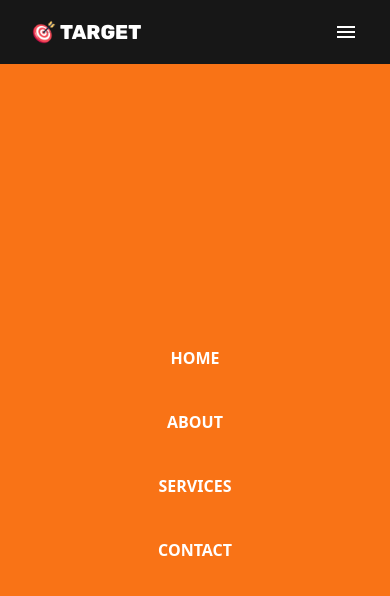
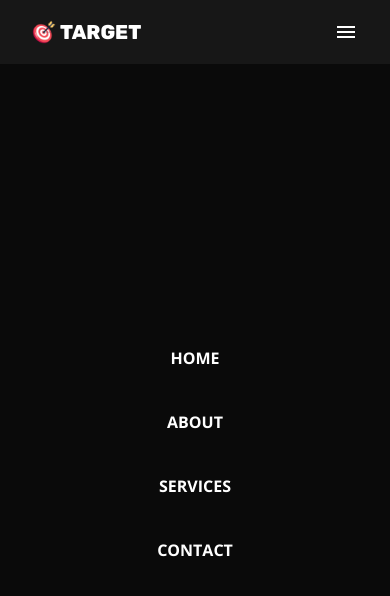
Before and after one commit to rabdevph/reactjs-navbar, a React (Vite) app: page / in a window 390 px wide. Both pictures are taken after a click on the button 346 px from the left and 32 px from the top of the page. Shown: the top 596 px of the page. Built offline with nearby package versions, Linux system fonts and the light colour scheme.

Commit message:
Modify style

```diff
--- a/src/index.css
+++ b/src/index.css
@@ -28,10 +28,18 @@
   }
 }
 
-.nav-list.active {
+.nav-list.mobile {
   @apply flex items-center justify-center h-custom w-full;
 }
 
-.nav-list-item.active {
-  @apply flex items-center justify-center text-base font-bold h-16 w-full hover:bg-neutral-950;
+.nav-list-item.selected {
+  @apply md:bg-orange-500;
 }
+
+.nav-list.mobile > .nav-list-item {
+  @apply flex items-center justify-center text-base font-bold h-16 w-full active:font-black md:active:font-bold;
+}
+
+.nav-list.mobile > .nav-list-item.selected {
+  @apply bg-orange-500;
+}
--- a/src/sections/Navbar/Navbar.jsx
+++ b/src/sections/Navbar/Navbar.jsx
@@ -1,44 +1,56 @@
+/* eslint-disable jsx-a11y/no-noninteractive-element-interactions */
+/* eslint-disable jsx-a11y/click-events-have-key-events */
 import Brand from '../../components/Brand/Brand.jsx';
 import Hamburger from '../../assets/icons/hamburger.svg';
-import { useRef, useState } from 'react';
+import { useState } from 'react';
 
 const Navbar = () => {
-  const [isActive, setIsActive] = useState(false);
-  const navListRef = useRef(null);
+  const [isMobile, setIsMobile] = useState(false);
+  const [selectedItem, setSelectedItem] = useState(null);
 
-  const linkArray = ['HOME', 'ABOUT', 'SERVICES', 'CONTACT'];
+  const linkArray = [
+    { id: 1, text: 'HOME' },
+    { id: 2, text: 'ABOUT' },
+    { id: 3, text: 'SERVICES' },
+    { id: 4, text: 'CONTACT' },
+  ];
 
-  const handleClickHamburger = () => {
-    setIsActive((prevState) => !prevState);
+  const handleItemClick = (id) => {
+    setSelectedItem(id);
+    setIsMobile(false);
+  };
+
+  const handleHambugerClick = () => {
+    setIsMobile((prevState) => !prevState);
   };
 
   return (
-    <nav className='nav | flex items-center justify-between bg-neutral-900 text-white h-16 w-full px-8 relative'>
+    <nav className='nav | font-opensans flex items-center justify-between bg-neutral-900 text-white h-16 w-full px-8 relative'>
       <Brand />
       <div className='nav-links | flex items-center h-full'>
         <button
           type='button'
           className='hamburger | block bg-transparent border-none cursor-pointer outline-none md:hidden'
-          onClick={handleClickHamburger}
+          onClick={handleHambugerClick}
         >
           <img src={Hamburger} alt='' />
         </button>
 
         <ul
-          ref={navListRef}
           className={`nav-list ${
-            isActive ? 'active' : ''
-          } | flex flex-col justify-center bg-orange-500 absolute top-full right-0 w-0 h-0 text-base | md:flex-row md:bg-transparent md:static md:top-auto md:right-auto md:w-max md:h-full`}
+            isMobile ? 'mobile' : ''
+          } | flex flex-col justify-center bg-neutral-950 absolute top-full right-0 w-0 h-0 text-base | md:flex-row md:bg-transparent md:static md:top-auto md:right-auto md:w-max md:h-full`}
         >
           {linkArray.map((link) => {
             return (
               <li
-                key={link}
+                key={link?.id}
                 className={`nav-list-item ${
-                  isActive ? 'active' : ''
-                } | hidden | md:flex md:items-center md:justify-center md:cursor-pointer md:font-bold md:h-full md:w-full md:p-4 md:relative md:hover:bg-neutral-950`}
+                  selectedItem === link.id ? 'selected' : 'not-selected'
+                } | hidden | md:flex md:items-center md:justify-center md:cursor-pointer md:font-bold md:h-full md:w-full md:p-4 md:relative md:hover:bg-orange-500`}
+                onClick={() => handleItemClick(link.id)}
               >
-                {link}
+                {link?.text}
               </li>
             );
           })}
--- a/tailwind.config.js
+++ b/tailwind.config.js
@@ -2,7 +2,12 @@
 export default {
   content: ['./index.html', './src/**/*.{js,ts,jsx,tsx}'],
   theme: {
-    extend: {},
+    extend: {
+      fontFamily: {
+        opensans: 'Open Sans',
+        rubik: 'Rubik Black',
+      },
+    },
   },
   plugins: [],
 };
```
Also changed, not shown: 5 other files (tests, documents, lock files or other folders).
